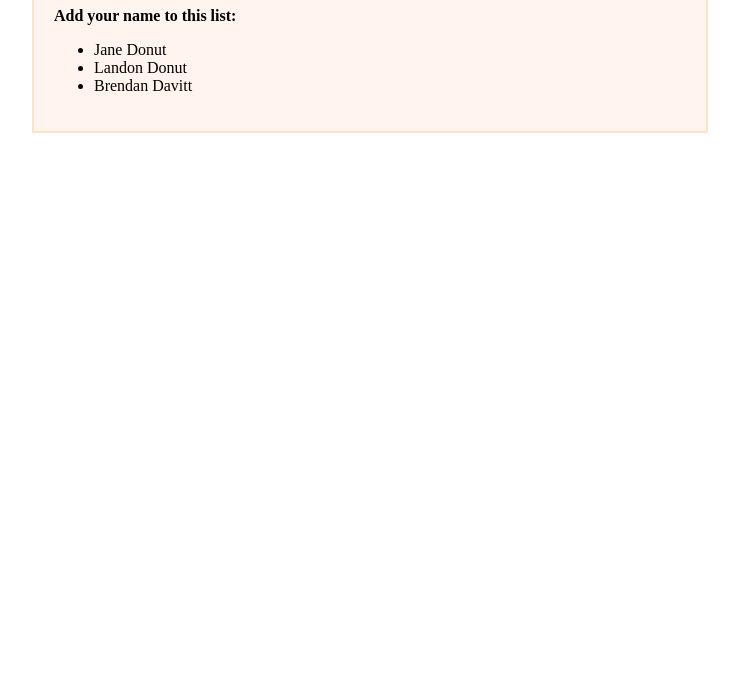
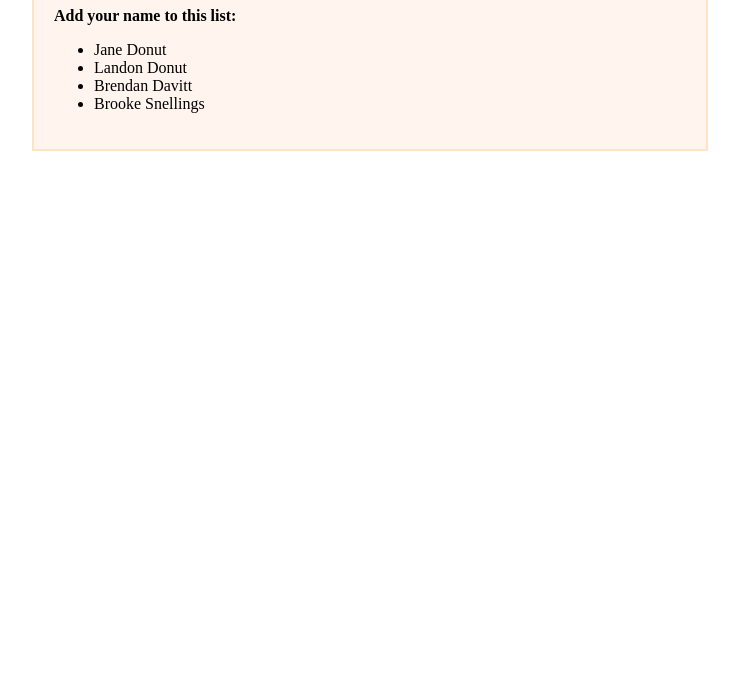
Before and after one commit to zonagilreath/donutpushtomaster, a plain HTML site: page index.html in a window 1280 px wide. Shown: the part 103-800 px from the top of the page, without its empty margins (270-1009 px from the left). Drawn offline with Linux system fonts and the light colour scheme.

Commit message:
Add Brooke to list

```diff
--- a/index.html
+++ b/index.html
@@ -1,5 +1,6 @@
 <!DOCTYPE html>
 <html lang="en">
+
 <head>
     <meta charset="UTF-8">
     <meta name="viewport" content="width=device-width, initial-scale=1.0">
@@ -7,6 +8,7 @@
     <link rel="stylesheet" href="style.css">
     <title>Donut Push to Master!</title>
 </head>
+
 <body>
     <div class='container'>
         <h1>Donut Push to Master</h1>
@@ -15,7 +17,9 @@
             <li>Jane Donut</li>
             <li>Landon Donut</li>
             <li>Brendan Davitt</li>
+            <li>Brooke Snellings</li>
         </ul>
     </div>
 </body>
+
 </html>
```
